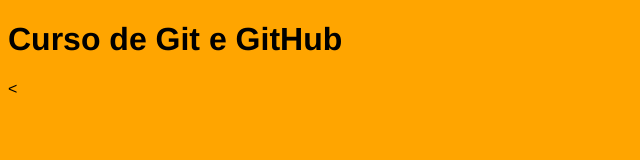
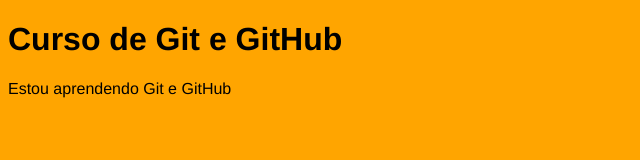
Before and after one commit to DineiSG/curso_git_1, a plain HTML site: page index.html in a window 1280 px wide. Shown: the whole page, without its empty margins (0-640 px from the left). Drawn offline with Linux system fonts and the light colour scheme.

Commit message:
teste de Branches

```diff
--- a/index.html
+++ b/index.html
@@ -17,6 +17,6 @@
     </head>
     <body>
         <h1>Curso de Git e GitHub</h1>
-        <
+        <p>Estou aprendendo Git e GitHub</p>
     </body>
 </html>
```
